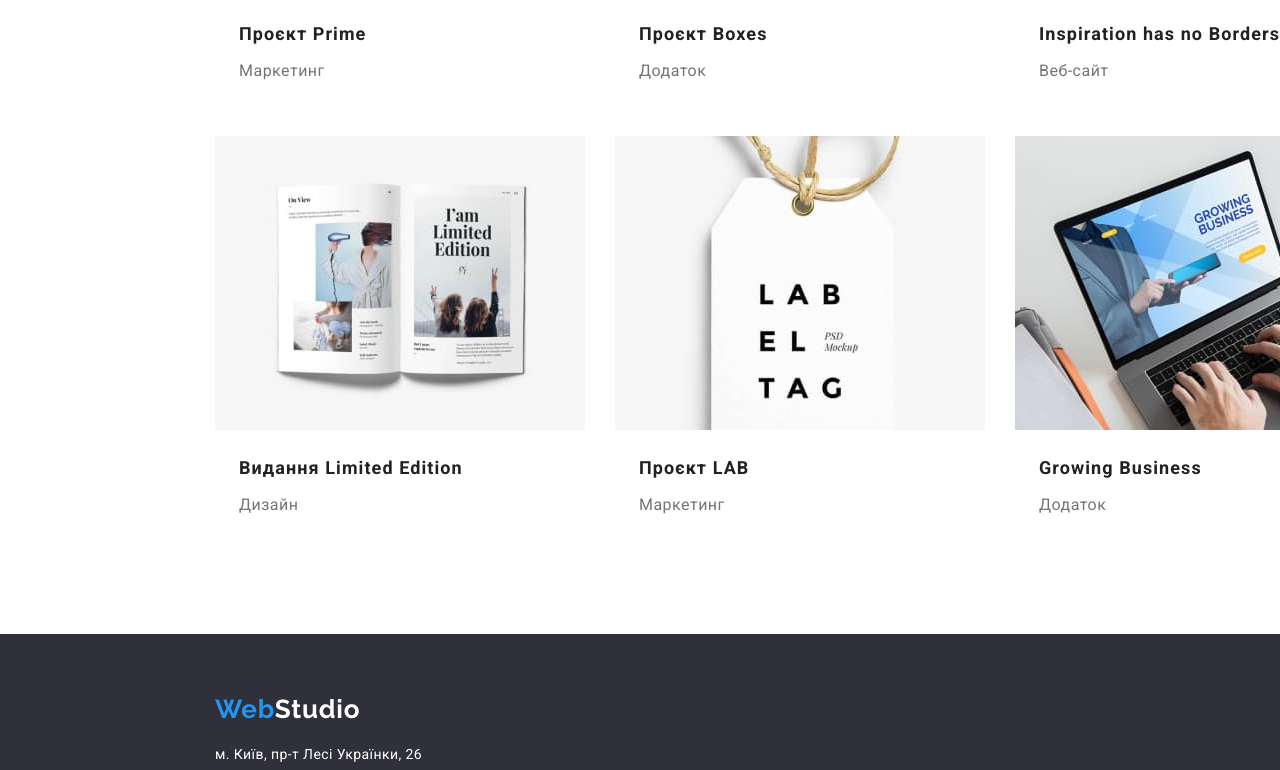
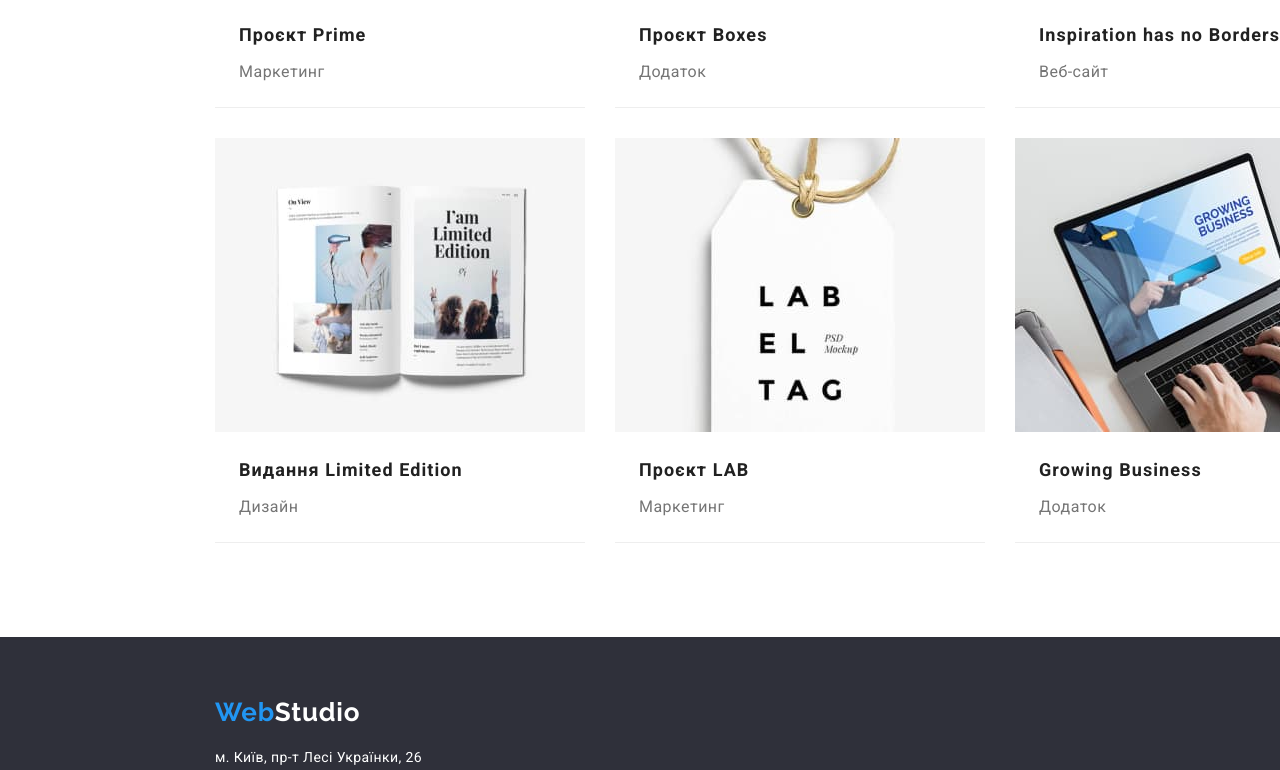
Before and after one commit to AntoninaGrebeniuk/goit-markup-hw-03, a plain HTML site: page portfolio.html in a window 1280 px wide. Shown: the part 995-1765 px from the top of the page. Drawn offline with nearby package versions, Linux system fonts and the light colour scheme.

Commit message:
Добавляет border в карточки

```diff
--- a/css/styles.css
+++ b/css/styles.css
@@ -450,6 +450,8 @@ img {
   width: calc((100% - 60px) / 3);
   margin-right: 30px;
   margin-bottom: 30px;
+
+  border-bottom: 1px solid #eeeeee;
 }
 
 .project-item:nth-child(3n) {
```
